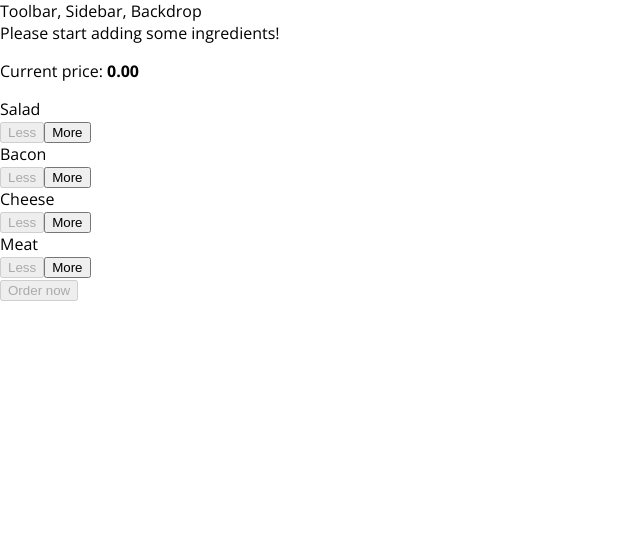
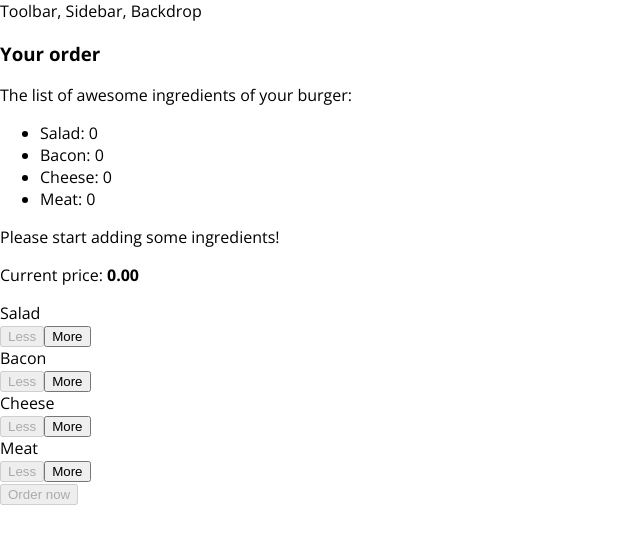
Before and after one commit to gentilijuanmanuel/react-getting-started, a React app in the folder react-course/burger-builder/: page / in a window 1280 px wide. Shown: the top 544 px of the page, without its empty margins (0-640 px from the left). Built offline with nearby package versions, Linux system fonts and the light colour scheme.

Commit message:
Added order summary modal (WIP).

```diff
--- a/react-course/burger-builder/src/components/Burger/BuildControls/BuildControls.js
+++ b/react-course/burger-builder/src/components/Burger/BuildControls/BuildControls.js
@@ -15,12 +15,6 @@
   const {
     addIngredient, removeIngredient, disabledInfo, currentPrice, canPurchase
   } = props;
-
-  // let orderButtonDisabled = true;
-
-  // controls.forEach((control) => {
-  //   if (!disabledInfo[control.type]) { orderButtonDisabled = false; }
-  // });
 
   return (
     <div className={classes.BuildControls}>
--- /dev/null
+++ b/react-course/burger-builder/src/components/Burger/OrderSummary/OrderSummary.js
@@ -0,0 +1,27 @@
+import React from 'react';
+import PropTypes from 'prop-types';
+import Aux from '../../../hoc/Aux';
+
+const orderSummary = (props) => {
+  const { ingredients } = props;
+
+  const ingredientSummary = Object.keys(ingredients)
+    // eslint-disable-next-line react/jsx-one-expression-per-line
+    .map(ingredientKey => <li key={ingredientKey}><span style={{ textTransform: 'capitalize' }}>{ingredientKey}</span>: {ingredients[ingredientKey]}</li>);
+
+  return (
+    <Aux>
+      <h3>Your order</h3>
+      <p>The list of awesome ingredients of your burger:</p>
+      <ul>
+        {ingredientSummary}
+      </ul>
+    </Aux>
+  );
+};
+
+orderSummary.propTypes = {
+  ingredients: PropTypes.element.isRequired
+};
+
+export default orderSummary;
--- /dev/null
+++ b/react-course/burger-builder/src/components/UI/Modal/Modal.css
@@ -0,0 +1,20 @@
+.Modal {
+  position: fixed;
+  z-index: 500;
+  background-color: white;
+  width: 70%;
+  border: 1px solid #ccc;
+  box-shadow: 1px 1px 1px black;
+  padding: 16px;
+  left: 15%;
+  top: 30%;
+  box-sizing: border-box;
+  transition: all 0.3s ease-out;
+}
+
+@media (min-width: 600px) {
+  .Modal {
+      width: 500px;
+      left: calc(50% - 250px);
+  }
+}
--- /dev/null
+++ b/react-course/burger-builder/src/components/UI/Modal/Modal.js
@@ -0,0 +1,19 @@
+import React from 'react';
+import PropTypes from 'prop-types';
+import classes from './Modal.css';
+
+const modal = (props) => {
+  const { children } = props;
+
+  return (
+    <div className={classes.Modal}>
+      {children}
+    </div>
+  );
+};
+
+modal.propTypes = {
+  children: PropTypes.element.isRequired
+};
+
+export default modal;
--- a/react-course/burger-builder/src/containers/BurgerBuilder/BurgerBuilder.js
+++ b/react-course/burger-builder/src/containers/BurgerBuilder/BurgerBuilder.js
@@ -2,6 +2,8 @@
 import Aux from '../../hoc/Aux';
 import Burger from '../../components/Burger/Burger';
 import BuildControls from '../../components/Burger/BuildControls/BuildControls';
+import OrderSummary from '../../components/Burger/OrderSummary/OrderSummary';
+import Modal from '../../components/UI/Modal/Modal';
 
 const INGREDIENT_PRICES = {
   salad: 1.5,
@@ -9,7 +11,6 @@
   cheese: 4,
   meat: 10
 };
-
 class BurgerBuilder extends Component {
   state = {
     ingredients: {
@@ -75,15 +76,13 @@
       totalPrice: newPrice
     });
 
-    this.setState(
-      updatedIngredients
-    );
-
     this.updatePurchasedState(updatedIngredients);
   }
 
   render() {
-    const { ingredients, totalPrice, purchased } = this.state;
+    const {
+      ingredients, totalPrice, purchased
+    } = this.state;
 
     const disabledInfo = {
       ...ingredients
@@ -101,6 +100,9 @@
 
     return (
       <Aux>
+        <Modal>
+          <OrderSummary ingredients={ingredients} />
+        </Modal>
         <Burger ingredients={ingredients} />
         <BuildControls
           currentPrice={totalPrice}
```
Also changed, not shown: react-course/burger-builder/src/components/UI/Backdrop/Backdrop.js (added).
